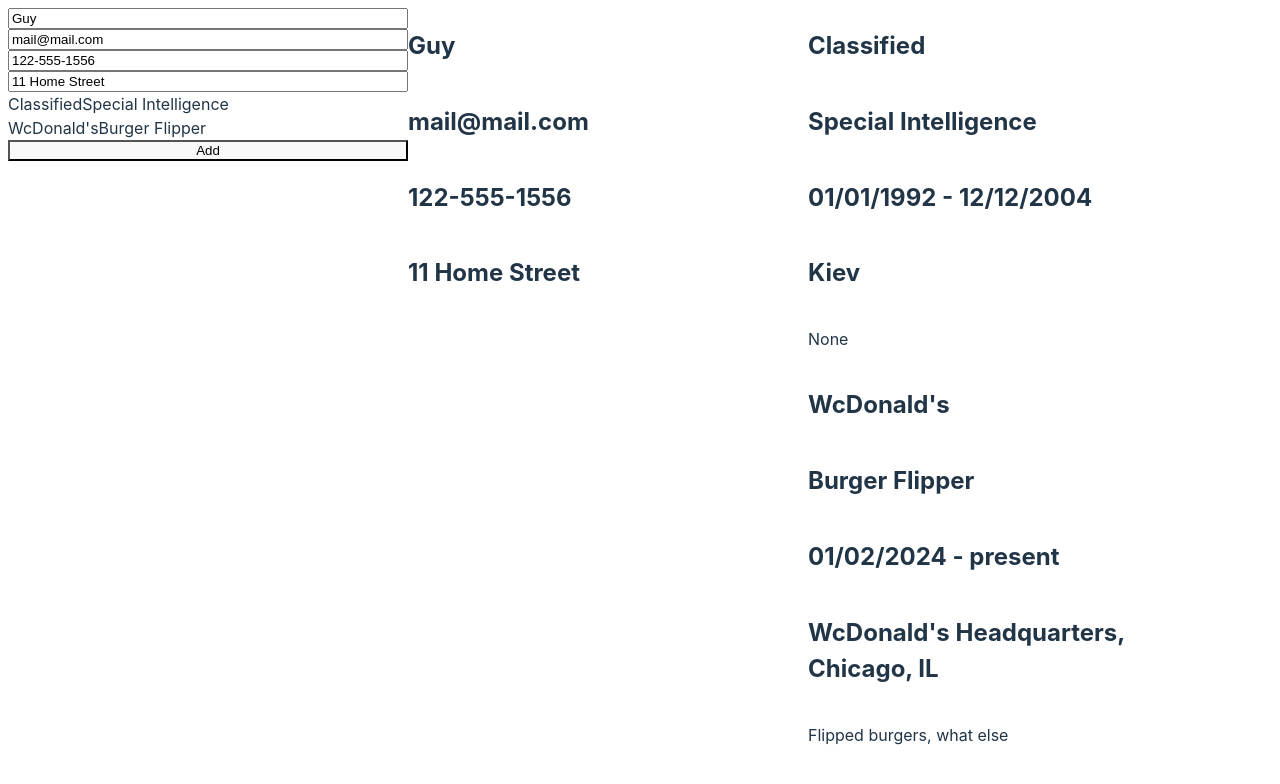
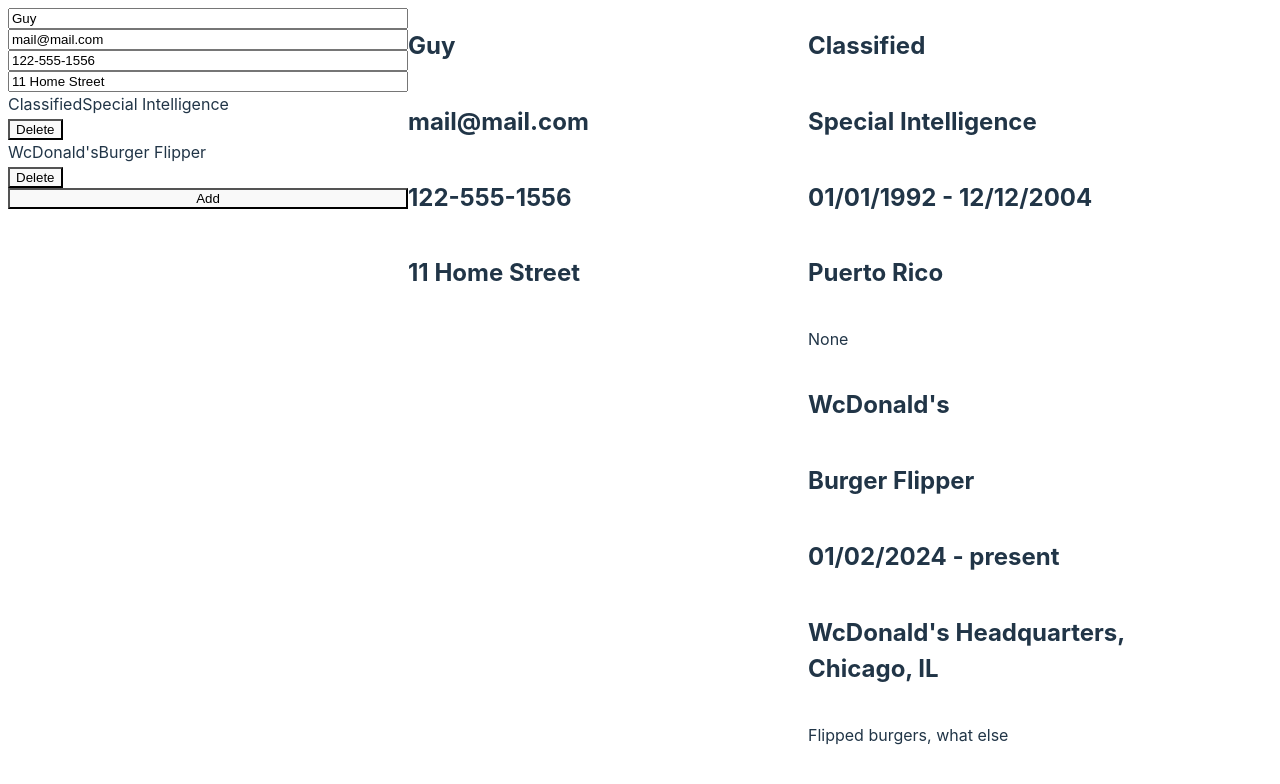
Before and after one commit to Decoldest/cv-app, a React (Vite) app: page / in a window 1280 px wide. Shown: the top 784 px of the page. Built offline with nearby package versions, Linux system fonts and the light colour scheme.

Commit message:
allow experience deletion

```diff
--- a/src/App.jsx
+++ b/src/App.jsx
@@ -18,7 +18,7 @@
     position: "Special Intelligence",
     yearStart: "01/01/1992",
     yearEnd: "12/12/2004",
-    location: "Kiev",
+    location: "Puerto Rico",
     description: "None",
     id: uuid(),
   },
--- a/src/components/Experience.jsx
+++ b/src/components/Experience.jsx
@@ -40,6 +40,12 @@
     setEditIndex(newId);
   };
 
+  const deleteExperience = (id) => {
+    setExperience(
+      experience.filter(exp => exp.id !== id)
+    )
+  }
+
   return (
     <>
       {experience.map((exp, index) => (
@@ -52,6 +58,7 @@
             onClick={() => setEditIndex(exp.id)}
             onSubmit={handleSubmit}
           />
+          <button onClick={() => deleteExperience(exp.id)}>Delete</button>
         </li>
       ))}
       {editIndex === -1 && <button onClick={addNewExperience}>Add</button>}
--- a/src/components/Output.jsx
+++ b/src/components/Output.jsx
@@ -14,7 +14,7 @@
           <div className="card" key={exp.id}>
             <h1>{exp.company}</h1>
             <h2>{exp.position}</h2>
-            <h2>{exp.yearStart} - {exp.yearEnd}</h2>
+            <h2>{exp.yearStart} {exp.yearEnd ? "-" : "" } {exp.yearEnd}</h2>
             <h2>{exp.location}</h2>
             <p>{exp.description}</p>
           </div>
```
